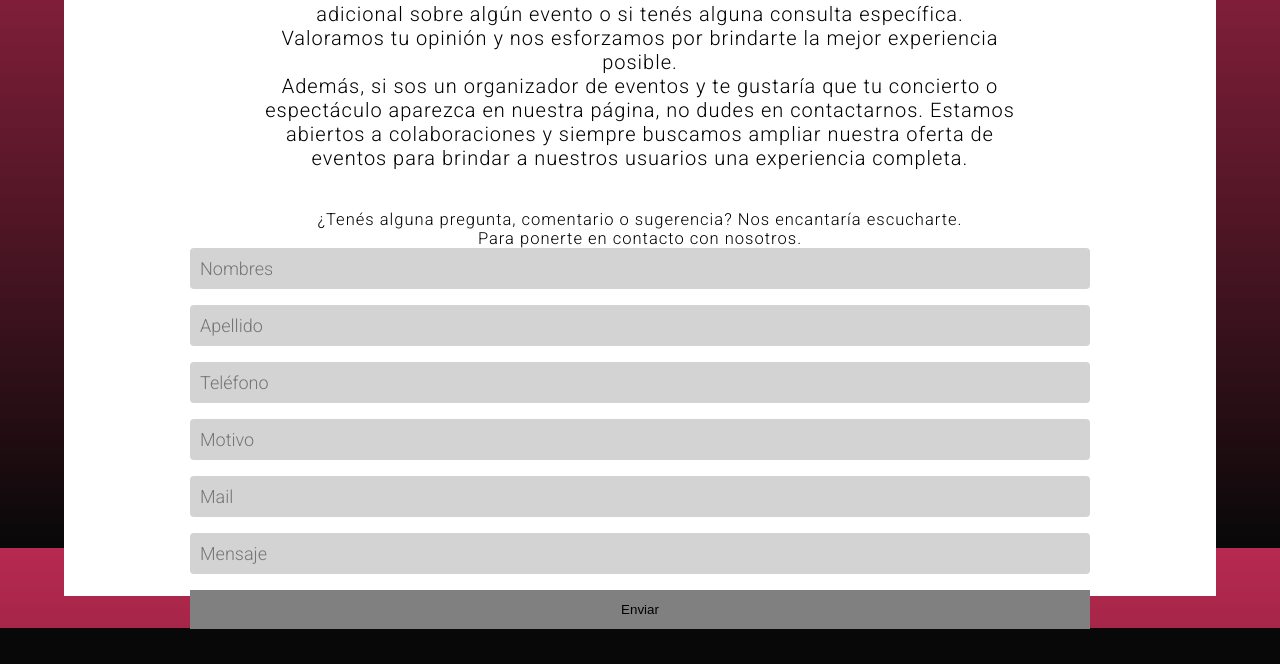
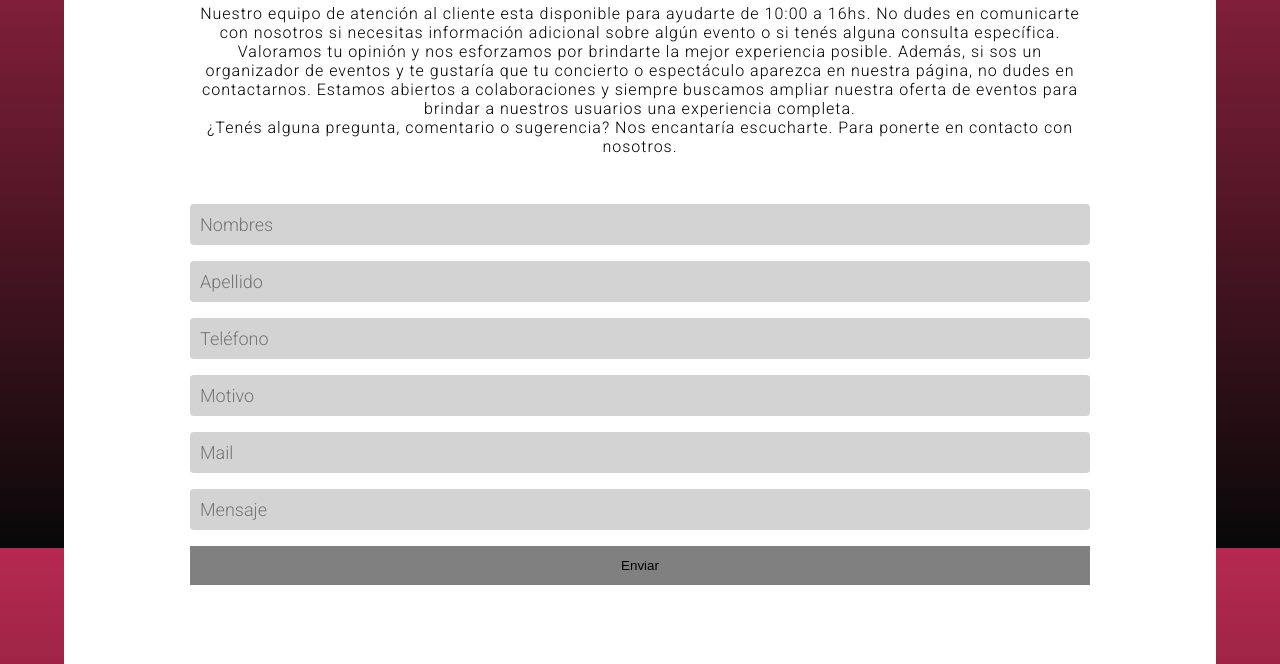
Before and after one commit to KateClysm/VibrAr, a plain HTML site: page contactos.html in a window 1280 px wide. Shown: the part 252-916 px from the top of the page. Drawn offline with Linux system fonts and the light colour scheme; a web font is replaced by a local one.

Commit message:
Posicionamiento, actualización de clases, centrado de texto. -Maria Monchot, Yamila Luna

```diff
--- a/contactos.css
+++ b/contactos.css
@@ -6,8 +6,8 @@
 
 .pantalla{
     margin-top: 0;
-    height: 100%;
-    text-align: center;
+    /* height: 100%;
+    text-align: center; */
 }
 
 .logo-en-pagina{
@@ -17,32 +17,19 @@
     border-radius: 50%;
 }
 
-.texto {
-    display: flex;
-    justify-content: center;
-    align-items: center;
-    text-align: center;
-    margin-right: 25vh;
-    margin-left: 25vh;
-    margin-top: 5vh;
-    font-size: 2.50vh;
+.contacto-texto{
+    padding-top: 20px;
 }
 
-.texto2 {
-    display: flex;
-    justify-content: center;
-    align-items: center;
-    text-align: center;
-    margin-right: 25vh;
-    margin-left: 25vh;
-    margin-top: 5vh;
-    font-size: 2.07vh;
+.containerTexto{
+    width: 900px;
+    margin: 0 auto;
 }
 
 .Formulario{
     width: 900px;
-    height: 600px;
-    margin: auto;
+    height: 100%;
+    padding: 3rem 0px;
 
 }
 
@@ -74,3 +61,14 @@
     border: none;
     padding: 12px;
 }
+
+.logoContacto{
+    height: 100px;
+}
+
+.boton-enviar{
+    cursor: pointer;
+}
+.boton-enviar:hover{
+    background-color: var(--turqueza);
+}
--- a/contactos.html
+++ b/contactos.html
@@ -5,6 +5,8 @@
     <meta name="viewport" content="width=device-width, initial-scale=1.0">
     <title>VibrAr</title>
 
+    <!--ÍCONO DE LA PÁGINA-->
+    <link rel="icon" type="image/png" href="resources\vibrarBlanco.png">
 
     <!--CSS GENERAL-->
     <link rel="stylesheet" href="general.css">
@@ -16,13 +18,17 @@
     <link rel="preconnect" href="https://fonts.googleapis.com">
     <link rel="preconnect" href="https://fonts.gstatic.com" crossorigin>
     <link href="https://fonts.googleapis.com/css2?family=Roboto:wght@300&family=Tauri&display=swap" rel="stylesheet">
+
+    <!--FONT AWESOME-->
+    <link rel="stylesheet" href="https://cdnjs.cloudflare.com/ajax/libs/font-awesome/6.4.0/css/all.min.css" integrity="sha512-iecdLmaskl7CVkqkXNQ/ZH/XLlvWZOJyj7Yy7tcenmpD1ypASozpmT/E0iPtmFIB46ZmdtAc9eNBvH0H/ZpiBw==" crossorigin="anonymous" referrerpolicy="no-referrer" />
+
 </head>
 <body class="gradiente">
 
     <!--Barra de navegación-->
     <div class="nav">
         <div class="logo">
-            <img src="logo.jpg" alt="logo">
+            <img src="resources\vibrarBlanco.png" alt="" class="logo-nav">
         </div>
         <div class="nav-items centradoAbsoluto">
             <a class="nav-item" href="/index.html">Inicio</a>
@@ -39,25 +45,30 @@
         <!--Este es el container donde deben trabajar-->
         <div class="containerContenido">
 
+           <div class="containerTexto">
                 <h1>
-                <div class="logo-en-pagina">logo</div>
+                    <div class="logo-en-pagina centrarTexto">
+                        <img src="resources/logoVibrar.jpeg" alt="" class="logoContacto">
+                    </div>
                 </h1>
 
-            <div class="texto">
+                <p class="centrarTexto contacto-texto">
                     Nuestro equipo de atención al cliente esta disponible para ayudarte de 10:00 a 16hs.
                     No dudes en comunicarte con nosotros si necesitas información adicional sobre algún evento o si tenés
                     alguna consulta específica. Valoramos tu opinión y nos esforzamos por brindarte la mejor experiencia
-                posible. <br>
+                    posible.
                     Además, si sos un organizador de eventos y te gustaría que tu concierto o espectáculo aparezca en nuestra
                     página, no dudes en contactarnos. Estamos abiertos a colaboraciones y siempre buscamos ampliar nuestra
                     oferta de eventos para brindar a nuestros usuarios una experiencia completa.
+                </p>
+
+                <div class="centrarTexto">
+                    ¿Tenés alguna pregunta, comentario o sugerencia? Nos encantaría escucharte.
+                    Para ponerte en contacto con nosotros.
+                </div>
            </div>
 
-            <div class="texto2">
-                 ¿Tenés alguna pregunta, comentario o sugerencia? Nos encantaría escucharte. <br>
-                Para ponerte en contacto con nosotros.
-            </div>
-
+           <div class="centradoAbsoluto">
                 <div class="Formulario">
                     <input class="control" type="text" name="Nombres" id="Nombres" placeholder="Nombres">
                     <input class="control" type="text" name="Apellido" id="Apellido" placeholder="Apellido">
@@ -65,7 +76,8 @@
                     <input class="control1" type="text" name="Motivo" id="Motivo" placeholder="Motivo">
                     <input class="control1" type="email" name="Mail" id="Mail" placeholder="Mail">
                     <input class="control" type="text" name="Mensaje" id="Mensaje" placeholder="Mensaje">
-                        <input class="Botons" type="submit" value="Enviar">
+                    <input class="Botons boton-enviar" type="submit" value="Enviar">
+                </div>
            </div>
 
         </div>
--- a/general.css
+++ b/general.css
@@ -3,7 +3,7 @@
     --rosaFuerte: #B72950;
     --rosaMedio: #ce4a6d;
     --rosaClaro: #fc6f94;
-    --turqueza: #2B879E;
+    --turqueza: #0095f6;
     --celeste: #3BC1E2;
     --blanco: #ffffff;
     --casiNegro: #080808;
@@ -14,6 +14,7 @@
     padding: 0;
     box-sizing: border-box;
 }
+
 html, body{
     height: 100%;
     font-family: 'Roboto', sans-serif;
@@ -30,7 +31,7 @@ html, body{
 /*PRINCIPAL Nos limita el espacio en pantalla sin tener que aplicar bordes o márgenes*/
 .containerContenido{
     width: 90vw;
-    padding-bottom: 2rem;
+    padding-bottom: 3rem;
 }
 
 /*CENTRADO TOTAL Aplicar al contenedor padre*/
@@ -83,7 +84,7 @@ html, body{
 .nav-items{
     display: flex;
     justify-content: space-between;
-    padding-right: 3.5rem;
+    padding-right: 3.7rem;
     letter-spacing: 3px;
 }
 
@@ -104,15 +105,17 @@ html, body{
     transition: 0.3s;
 }
 
-.pantalla{
-    margin-top: 2rem;
-    padding-bottom: 2rem;
-}
-
 a{
+    cursor: pointer;
     text-decoration: none;
     color: var(--blanco);
 }
+
+.logo-nav{
+    height: 40px;
+}
+
+/*-----------------------------------*/
 
 footer {
     background-color: var(--casiNegro);
```
Also changed, not shown: resources/1275d925c5e00f365d54491cbb821baf.jpg (deleted), resources/64c9562f42ace9ed13f5d840e4ee184f.jpg (deleted), resources/Kate (Maria Monchot)-21-06-2023.png (deleted), resources/b6443edbe798d88f38d3dd8a77dc8a43.jpg (deleted), resources/b73906063184a02aaa3084762366e6fd.jpg (deleted), resources/descarga.jpg (deleted), resources/logoVibrar.jpeg (added), resources/vibrarBlanco.png (added), 1 other file. Lines whose indentation alone changed are shown as unchanged.
